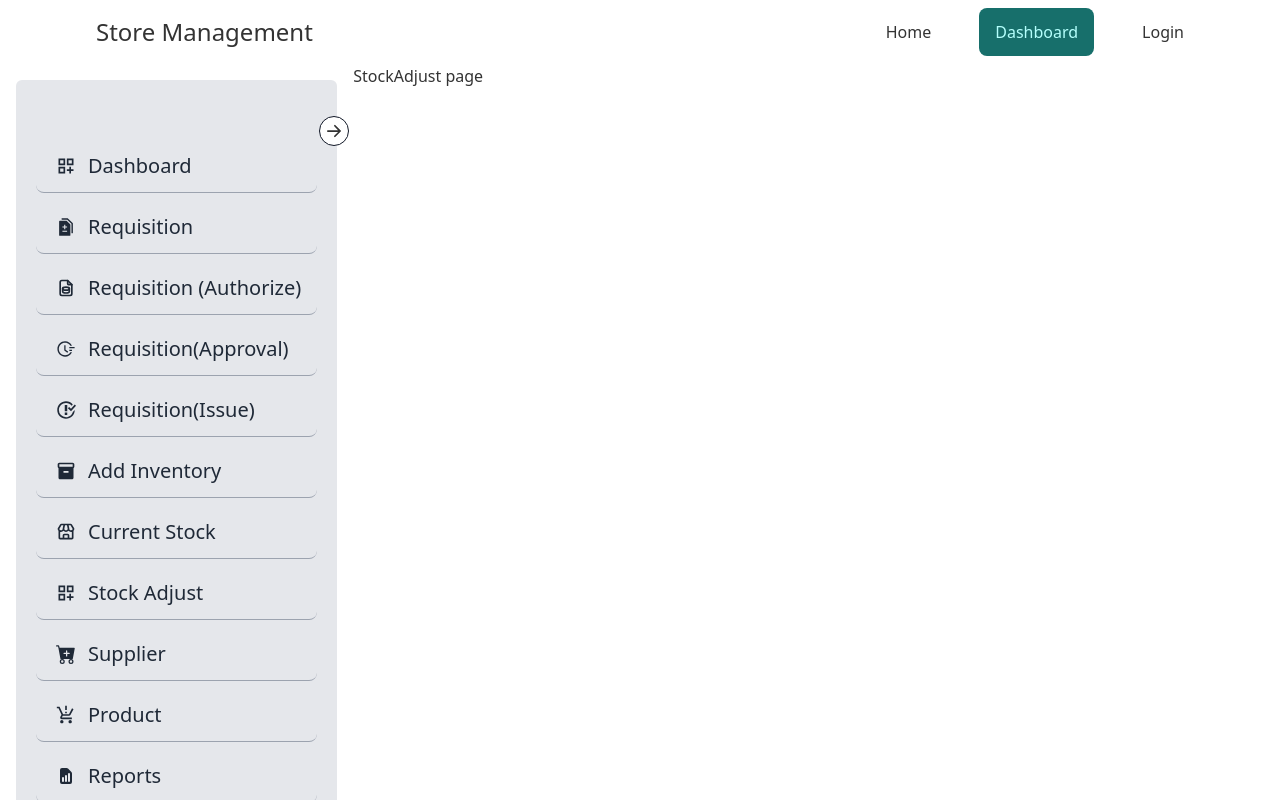
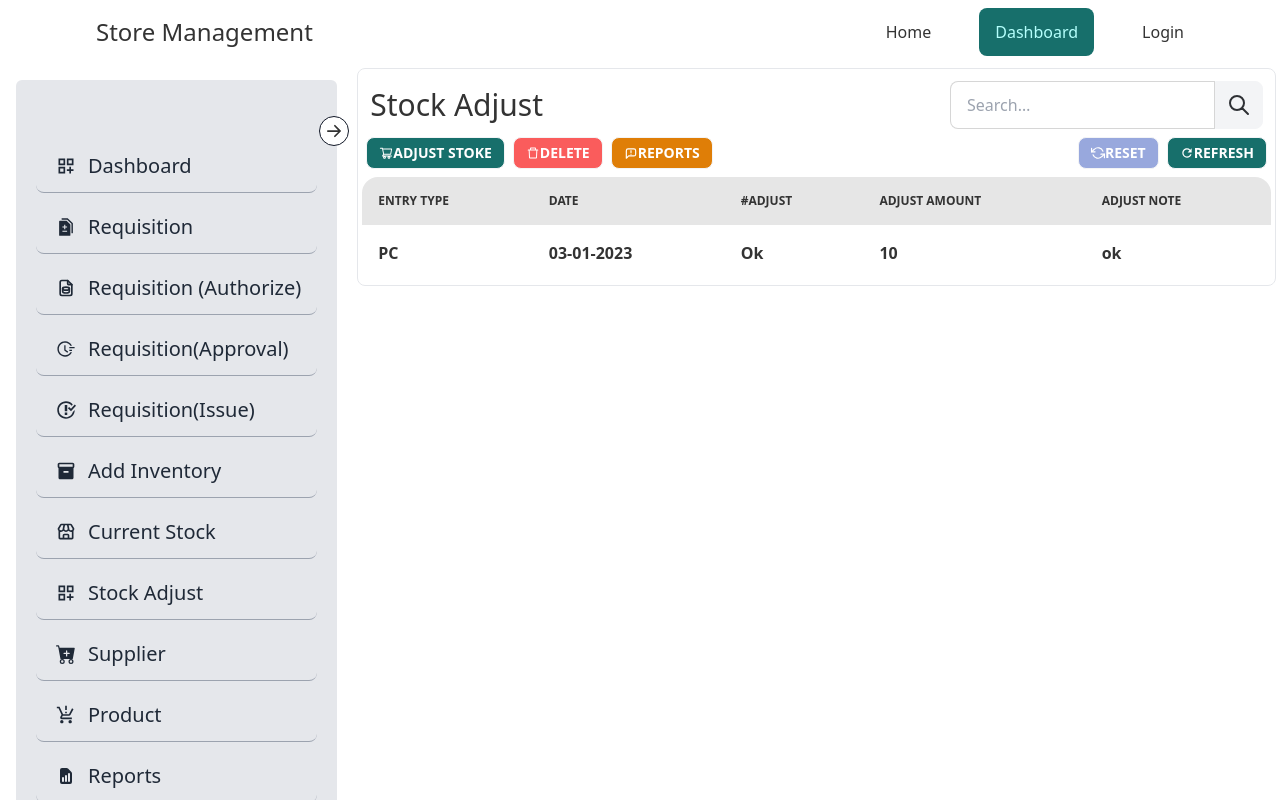
Before and after one commit to afruzaakter/stock_management_system, a React (Create React App) app: page /dashboard/stockAdjust in a window 1280 px wide. Built offline with nearby package versions, Linux system fonts and the light colour scheme; no server answers.

Commit message:
stock adjust page added

```diff
--- a/src/pages/Dashboard/CurrentStock/CurrentStock.js
+++ b/src/pages/Dashboard/CurrentStock/CurrentStock.js
@@ -37,9 +37,9 @@ const CurrentStock = () => {
                         <TbMessageReport /> Reports</button>
                 </div>
                 <div>
-                    <button className="btn btn-sm mx-1 bg-success text-white">
+                    <button className="btn btn-sm mx-1 bg-info text-white">
                         < FiRefreshCcw />  Reset</button>
-                    <button className="btn btn-sm mx-1 bg-error text-white">
+                    <button className="btn btn-sm mx-1 bg-primary text-white">
                         < MdRefresh /> Refresh</button>
                 </div>
             </div>
--- a/src/pages/Dashboard/StockAdjust/StockAdjust.js
+++ b/src/pages/Dashboard/StockAdjust/StockAdjust.js
@@ -1,9 +1,70 @@
 import React from 'react';
+import { AiOutlineShoppingCart } from 'react-icons/ai';
+import { AiOutlineDelete } from 'react-icons/ai';
+import { TbMessageReport } from 'react-icons/tb';
+import { FiRefreshCcw } from 'react-icons/fi';
+import { MdRefresh } from 'react-icons/md';
 
 const StockAdjust = () => {
     return (
-        <div>
-            StockAdjust page
+        <div className='border m-1 p-1 rounded-lg'>
+
+            <div className="navbar bg-base-100">
+                <div className="flex-1">
+                    <h1 className='text-3xl'>Stock Adjust</h1>
+                </div>
+                <div className="form-control">
+                    <div className="input-group">
+                        <input type="text" placeholder="Search…" className="input input-bordered" />
+                        <button className="btn btn-square">
+                            <svg xmlns="http://www.w3.org/2000/svg" className="h-6 w-6" fill="none" viewBox="0 0 24 24" stroke="currentColor"><path strokeLinecap="round" strokeLinejoin="round" strokeWidth="2" d="M21 21l-6-6m2-5a7 7 0 11-14 0 7 7 0 0114 0z" /></svg>
+                        </button>
+                    </div>
+                </div>
+            </div>
+
+            <div className='mb-2 flex justify-between'>
+                <div>
+                    <button className="btn btn-sm mx-1 bg-primary text-white">
+                        <AiOutlineShoppingCart /> Adjust Stoke</button>
+                    <button className="btn btn-sm mx-1 bg-error text-white">
+                        <AiOutlineDelete /> Delete</button>
+                    <button className="btn btn-sm mx-1 bg-warning   text-white">
+                        <TbMessageReport /> Reports</button>
+                </div>
+                <div>
+                    <button className="btn btn-sm mx-1 bg-info text-white">
+                        < FiRefreshCcw />  Reset</button>
+                    <button className="btn btn-sm mx-1 bg-primary text-white">
+                        < MdRefresh /> Refresh</button>
+                </div>
+            </div>
+
+            <div className="overflow-x-auto">
+                <table className="table w-full">
+                    <thead>
+                        <tr>
+                            <th>Entry Type </th>
+                            <th>Date </th>
+                            <th>#Adjust </th>
+                            <th> Adjust Amount</th>
+                            <th> Adjust Note </th>
+
+                        </tr>
+                    </thead>
+
+                    <tbody>
+                        <tr >
+                            <th>PC </th>
+                            <th>03-01-2023 </th>
+                            <th>Ok </th>
+                            <th> 10</th>
+                            <th>ok </th>
+                        </tr>
+                    </tbody>
+                </table>
+            </div>
+
         </div>
     );
 };
```
